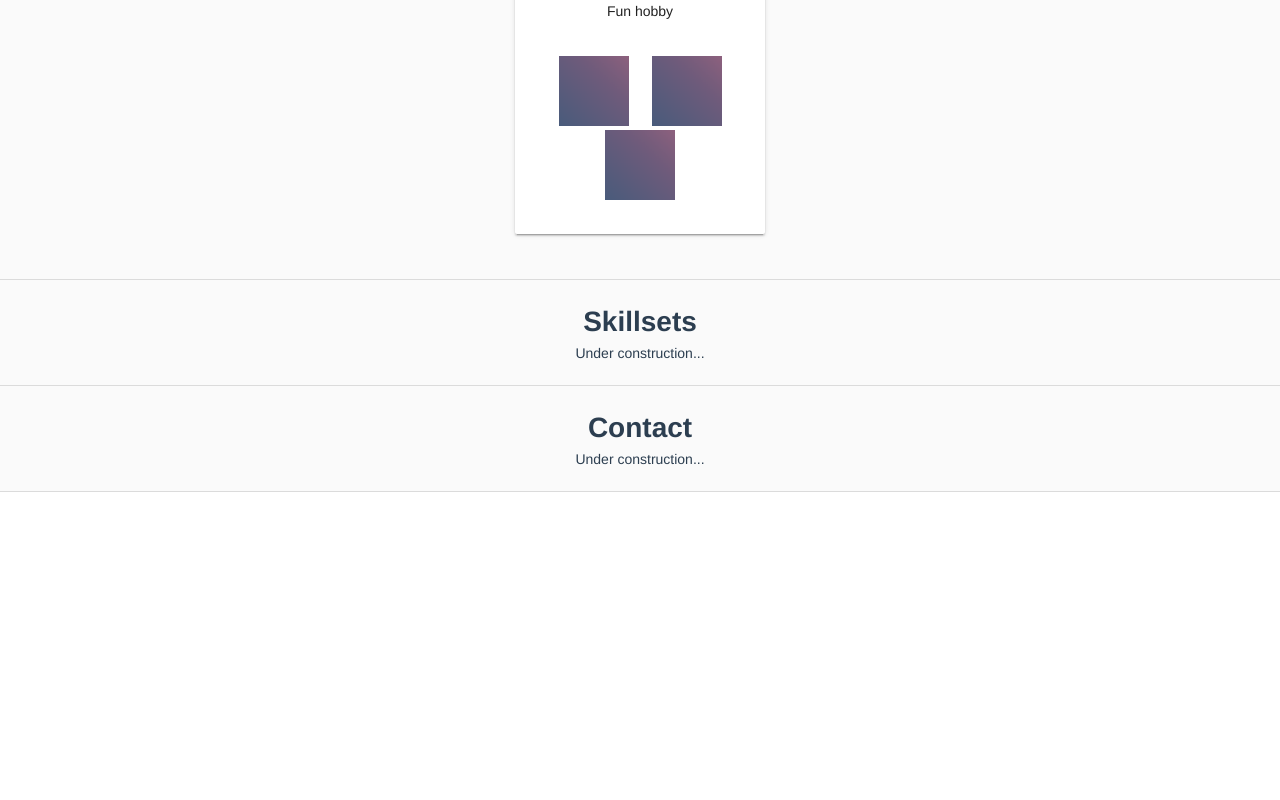
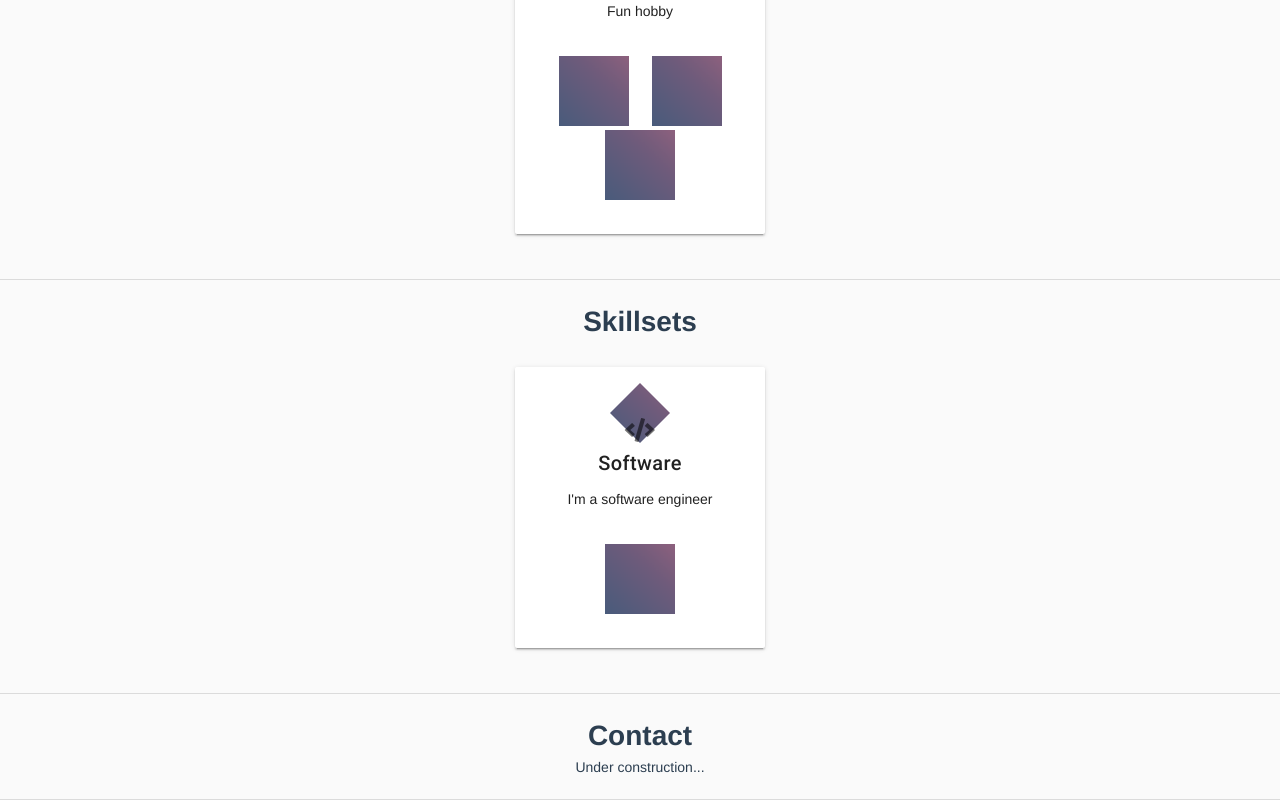
Before and after one commit to rmnill202/vuewebsite, a Vue app: page /#/ in a window 1280 px wide. Shown: the part 1622-2422 px from the top of the page. Before the commit the page ends 2114 px from the top, so only its background shows below. Built offline with nearby package versions, Linux system fonts and the light colour scheme.

Commit message:
Skillsets section, test data
Next commit should be the layout for the rest of the data

```diff
--- a/src/assets/website-data.json
+++ b/src/assets/website-data.json
@@ -192,10 +192,10 @@
       "icon": "fas fa-code",
       "image": {
         "name": "TO DO",
-        "img": "TO DO"
+        "img": "gradient.png"
       },
       "gallery": [
-        {"img": "", "text": "Stuff"}
+        {"img": "gradient.png", "text": "Stuff"}
       ]
     }
   ],
--- a/src/js/components/skillsets.vue
+++ b/src/js/components/skillsets.vue
@@ -1,17 +1,30 @@
 <template>
   <div>
-    <br>
+    <br> <!-- Section title -->
     <h1>Skillsets</h1>
-    <div>Under construction...</div>
-    <br>
-    <v-divider></v-divider>
+
+    <!-- Each skillset should have it's own card -->
+    <v-container fluid grid-list-lg>
+      <v-layout row wrap>
+
+        <v-flex v-for="item in skillsets">
+          <list-card :value="item" :img-width="'60px'" :gallery-width="'70px'" :width="'250px'"></list-card>
+        </v-flex>
+
+      </v-layout>
+    </v-container>
+
+    <br><v-divider></v-divider>
   </div>
 </template>
 
 <script>
+  import ListCard from './util/list-card.vue';
+
   export default {
     name: 'skillsets',
     props: ['skillsets'],
+    components: {ListCard},
     data() {
       return {
       };
```
